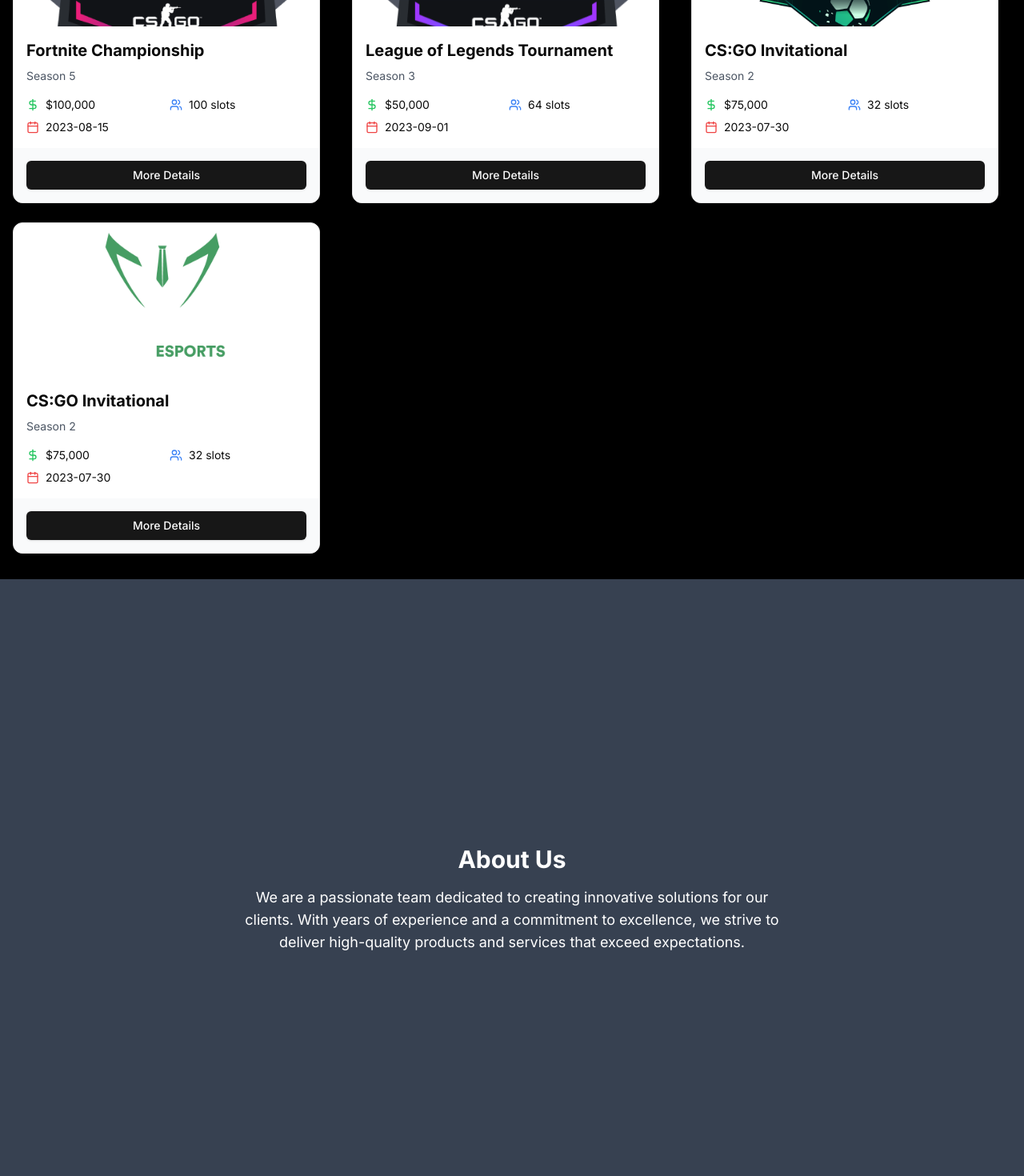
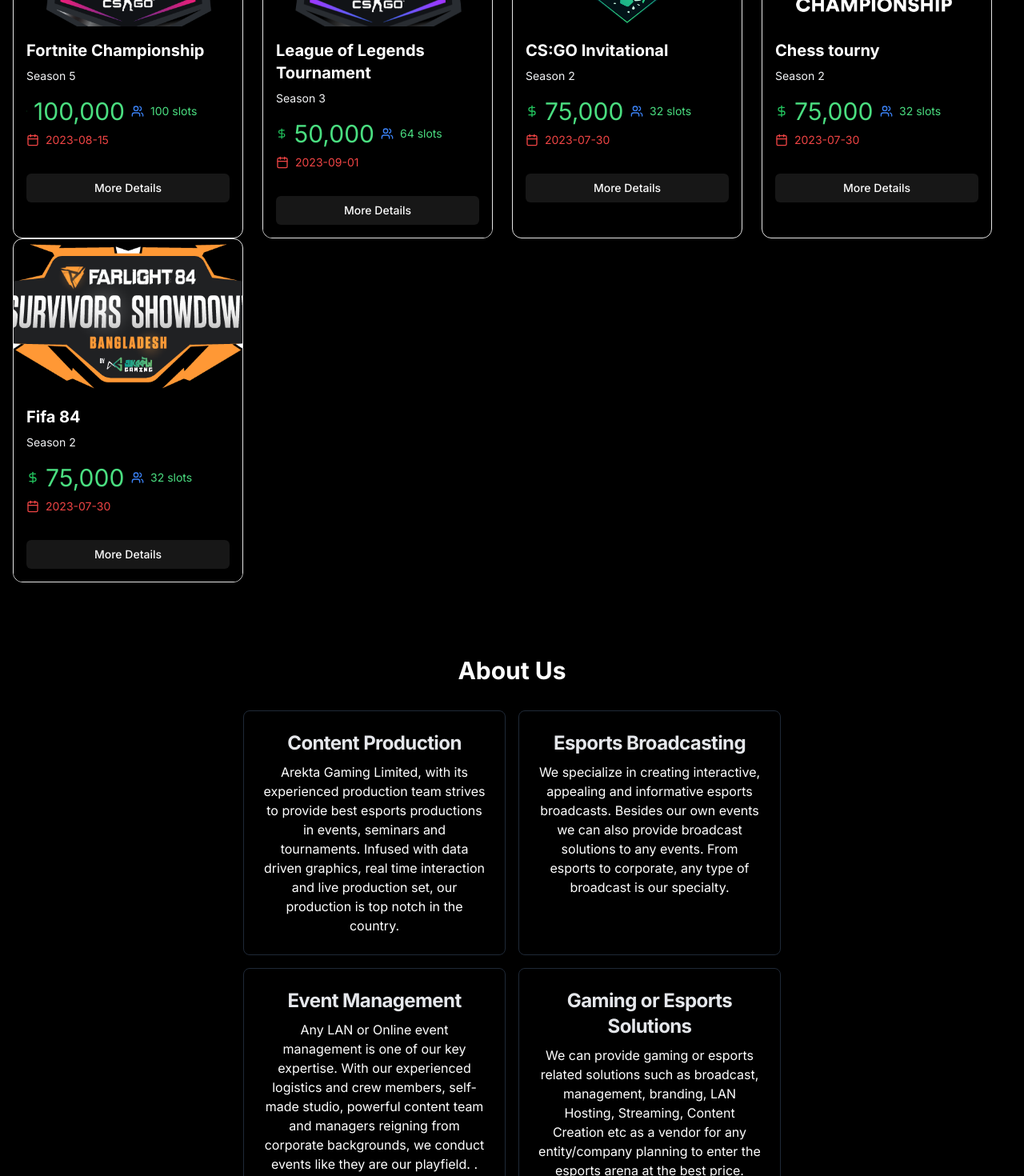
Before and after one commit to Jumping-Saadman/tailwind-project, a Next.js app: page / in a window 1280 px wide. Shown: the part 1060-2530 px from the top of the page at 80% size. Built offline with nearby package versions, Linux system fonts and the light colour scheme.

Commit message:
Added some more features

```diff
--- a/src/components/about-us.tsx
+++ b/src/components/about-us.tsx
@@ -1,17 +1,58 @@
+import { Card } from "./ui/card";
+
 export default function About() {
   return (
     <section
       id="about"
-      className="min-h-screen flex items-center justify-center bg-gray-700 text-white scroll-mt-16"
+      className="min-h-screen flex items-center justify-center bg-black text-white scroll-mt-16"
     >
-      <div className="max-w-2xl text-center">
-        <h2 className="text-3xl font-bold mb-4">About Us</h2>
-        <p className="text-lg">
-          We are a passionate team dedicated to creating innovative solutions
-          for our clients. With years of experience and a commitment to
-          excellence, we strive to deliver high-quality products and services
-          that exceed expectations.
-        </p>
+      <div className="max-w-2xl text-center grid grid-cols-1 md:grid-cols-2 gap-4">
+        <h2 className="text-3xl font-bold mb-4 col-span-full">About Us</h2>
+        <Card className="p-6 bg-black border border-gray-800 rounded-lg shadow">
+          <h5 className="mb-2 text-2xl font-bold tracking-tight text-gray-200">
+            Content Production
+          </h5>
+          <p className="font-normal text-white">
+            Arekta Gaming Limited, with its experienced production team strives
+            to provide best esports productions in events, seminars and
+            tournaments. Infused with data driven graphics, real time
+            interaction and live production set, our production is top notch in
+            the country.
+          </p>
+        </Card>
+        <Card className="p-6 bg-black border border-gray-800 rounded-lg shadow">
+          <h5 className="mb-2 text-2xl font-bold tracking-tight text-gray-200">
+            Esports Broadcasting
+          </h5>
+          <p className="font-normal text-white">
+            We specialize in creating interactive, appealing and informative
+            esports broadcasts. Besides our own events we can also provide
+            broadcast solutions to any events. From esports to corporate, any
+            type of broadcast is our specialty.
+          </p>
+        </Card>
+        <Card className="p-6 bg-black border border-gray-800 rounded-lg shadow">
+          <h5 className="mb-2 text-2xl font-bold tracking-tight text-gray-200">
+            Event Management
+          </h5>
+          <p className="font-normal text-white">
+            Any LAN or Online event management is one of our key expertise. With
+            our experienced logistics and crew members, self-made studio,
+            powerful content team and managers reigning from corporate
+            backgrounds, we conduct events like they are our playfield. .
+          </p>
+        </Card>
+        <Card className="p-6 bg-black border border-gray-800 rounded-lg shadow">
+          <h5 className="mb-2 text-2xl font-bold tracking-tight text-gray-200">
+            Gaming or Esports Solutions
+          </h5>
+          <p className="font-normal text-white">
+            We can provide gaming or esports related solutions such as
+            broadcast, management, branding, LAN Hosting, Streaming, Content
+            Creation etc as a vendor for any entity/company planning to enter
+            the esports arena at the best price.
+          </p>
+        </Card>
       </div>
     </section>
   );
--- a/src/components/contacts.tsx
+++ b/src/components/contacts.tsx
@@ -1,52 +1,60 @@
+import {
+  Facebook,
+  Youtube,
+  Linkedin,
+  Instagram,
+  DiscIcon as Discord,
+} from "lucide-react";
+import Link from "next/link";
+
 export default function Contact() {
+  const socialLinks = [
+    {
+      icon: Facebook,
+      href: "https://www.facebook.com/arektagaming",
+      label: "Facebook",
+    },
+    {
+      icon: Youtube,
+      href: "https://www.youtube.com/@arekta.gaming",
+      label: "YouTube",
+    },
+    {
+      icon: Linkedin,
+      href: "https://www.linkedin.com/company/arekta-gaming",
+      label: "LinkedIn",
+    },
+    {
+      icon: Instagram,
+      href: "https://www.instagram.com/arekta.gaming/",
+      label: "Instagram",
+    },
+    {
+      icon: Discord,
+      href: "https://discord.com/invite/mWZTf84vWy",
+      label: "Discord",
+    },
+  ];
   return (
     <section
       id="contact"
-      className="min-h-screen flex items-center justify-center bg-gray-800 text-white scroll-mt-16"
+      className="min-h-screen flex items-center justify-center bg-black text-white scroll-mt-16"
     >
       <div className="max-w-md w-full">
         <h2 className="text-3xl font-bold mb-4 text-center">Contact Us</h2>
-        <form className="space-y-4">
-          <div>
-            <label htmlFor="name" className="block mb-1">
-              Name
-            </label>
-            <input
-              type="text"
-              id="name"
-              name="name"
-              className="w-full p-2 bg-gray-700 rounded"
-            />
-          </div>
-          <div>
-            <label htmlFor="email" className="block mb-1">
-              Email
-            </label>
-            <input
-              type="email"
-              id="email"
-              name="email"
-              className="w-full p-2 bg-gray-700 rounded"
-            />
-          </div>
-          <div>
-            <label htmlFor="message" className="block mb-1">
-              Message
-            </label>
-            <textarea
-              id="message"
-              name="message"
-              rows={4}
-              className="w-full p-2 bg-gray-700 rounded"
-            ></textarea>
-          </div>
-          <button
-            type="submit"
-            className="w-full bg-blue-600 text-white py-2 px-4 rounded hover:bg-blue-700"
+      </div>
+      <div className="flex items-center justify-center gap-4 bg-black p-4">
+        {socialLinks.map((social) => (
+          <Link
+            key={social.label}
+            href={social.href}
+            className="group relative flex h-12 w-12 items-center justify-center rounded-full border border-emerald-500/20 transition-all duration-300 hover:border-emerald-500/50"
+            aria-label={social.label}
           >
-            Send Message
-          </button>
-        </form>
+            <div className="absolute -inset-0.5 rounded-full bg-emerald-500/20 blur opacity-0 transition-opacity duration-300 group-hover:opacity-100" />
+            <social.icon className="relative h-5 w-5 text-white transition-transform duration-300 group-hover:scale-110" />
+          </Link>
+        ))}
       </div>
     </section>
   );
--- a/src/components/event-card.tsx
+++ b/src/components/event-card.tsx
@@ -23,37 +23,39 @@
   onDetailsClick,
 }: EventCardProps) {
   return (
-    <Card className="w-full max-w-sm overflow-hidden transition-shadow duration-300 hover:shadow-lg">
+    <Card className="bg-black w-72 max-w-sm overflow-hidden transition-transform duration-500 hover:shadow-lg hover:-translate-y-1 hover:scale-105">
       <div className="relative h-48 w-full">
         <Image
           src={imageUrl}
           alt={title}
           layout="fill"
           objectFit="cover"
-          className="transition-transform duration-300 hover:scale-105"
+          className="duration-300"
         />
       </div>
       <CardContent className="p-4">
-        <h3 className="text-xl font-bold mb-2">{title}</h3>
-        <p className="text-sm text-gray-600 dark:text-gray-400 mb-4">
+        <h3 className="text-white text-xl font-bold mb-2">{title}</h3>
+        <p className="text-sm text-gray-100 dark:text-gray-400 mb-4">
           Season {seasonNumber}
         </p>
         <div className="grid grid-cols-2 gap-2 text-sm">
           <div className="flex items-center">
             <DollarSign className="h-4 w-4 mr-2 text-green-500" />
-            <span>${prizePool.toLocaleString()}</span>
+            <span className="text-green-400 text-3xl">
+              {prizePool.toLocaleString()}
+            </span>
           </div>
           <div className="flex items-center">
             <Users className="h-4 w-4 mr-2 text-blue-500" />
-            <span>{slots} slots</span>
+            <span className="text-green-400">{slots} slots</span>
           </div>
           <div className="flex items-center col-span-2">
             <CalendarIcon className="h-4 w-4 mr-2 text-red-500" />
-            <span>{date}</span>
+            <span className="text-red-500">{date}</span>
           </div>
         </div>
       </CardContent>
-      <CardFooter className="p-4 bg-gray-50 dark:bg-gray-800">
+      <CardFooter className="p-4 bg-black ">
         <Button onClick={onDetailsClick} className="w-full">
           More Details
         </Button>
--- a/src/components/events.tsx
+++ b/src/components/events.tsx
@@ -34,7 +34,16 @@
   {
     id: 4,
     imageUrl: "/images/chess-s1-logo-white.png",
-    title: "CS:GO Invitational",
+    title: "Chess tourny",
+    seasonNumber: 2,
+    prizePool: 75000,
+    slots: 32,
+    date: "2023-07-30",
+  },
+  {
+    id: 5,
+    imageUrl: "/images/F84ssb-season-1-logo.png",
+    title: "Fifa 84",
     seasonNumber: 2,
     prizePool: 75000,
     slots: 32,
@@ -55,7 +64,7 @@
   return (
     <div className="container mx-auto px-4 py-8">
       <h1 className="text-3xl font-bold mb-8">Upcoming Events</h1>
-      <div className="grid grid-cols-1 md:grid-cols-2 lg:grid-cols-3 gap-6">
+      <div className="grid grid-cols-1 md:grid-cols-2 lg:grid-cols-4 gap-0">
         {events.map((event) => (
           <EventCard
             key={event.id}
--- a/src/components/navBar.tsx
+++ b/src/components/navBar.tsx
@@ -25,7 +25,7 @@
 }) => (
   <Link
     href={href}
-    className="flex items-center space-x-2 text-gray-800 hover:text-black dark:text-gray-300 dark:hover:text-white transition-colors duration-200"
+    className="flex items-center space-x-2 text-gray-200 hover:text-gray-300 transition-colors duration-200"
   >
     <Icon className="h-5 w-5" />
     <span>{children}</span>
```
Also changed, not shown: public/videos/02f45aa7-a015-451b-9630-3893e8f4c3b1.jpg (added).
